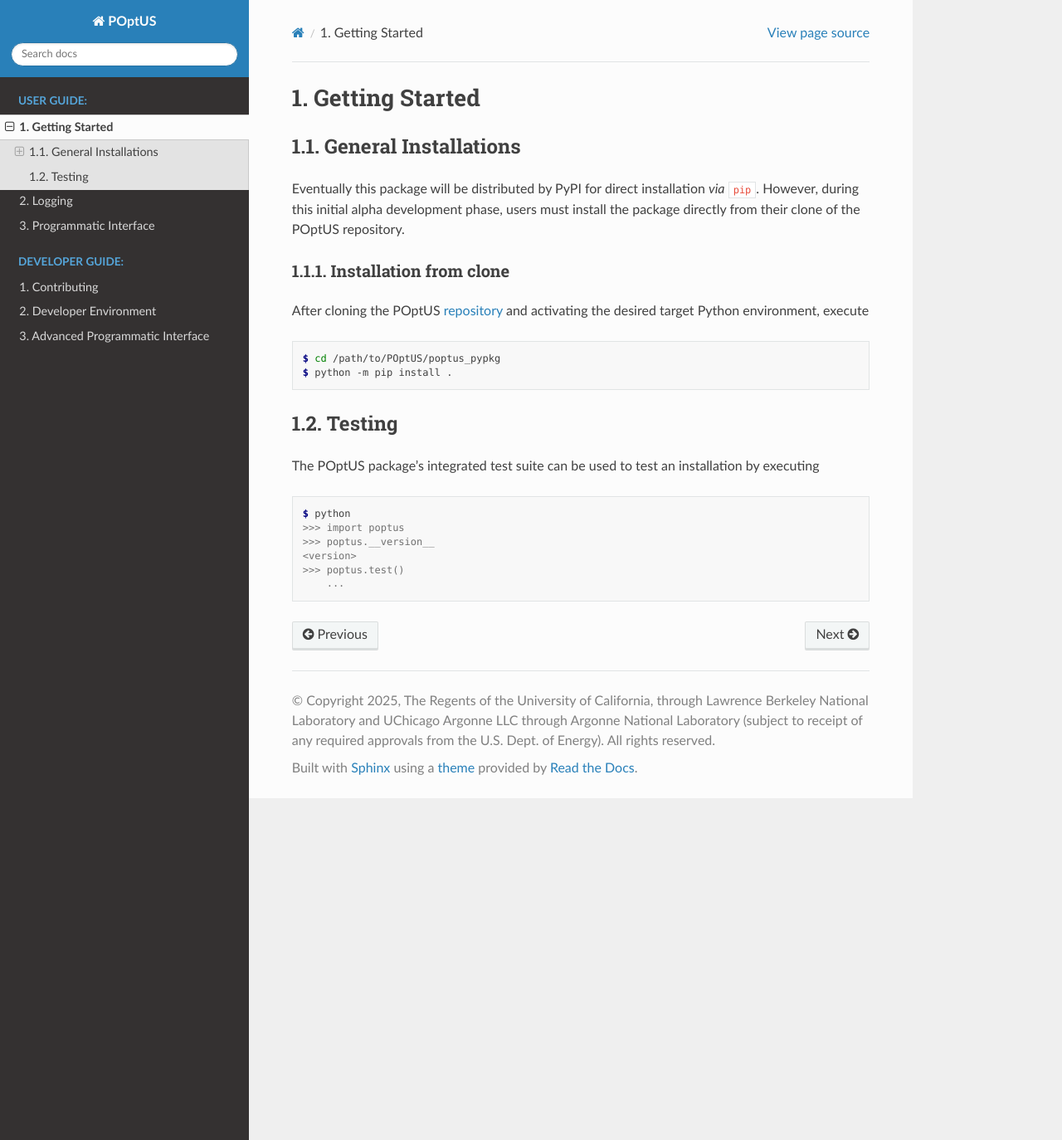
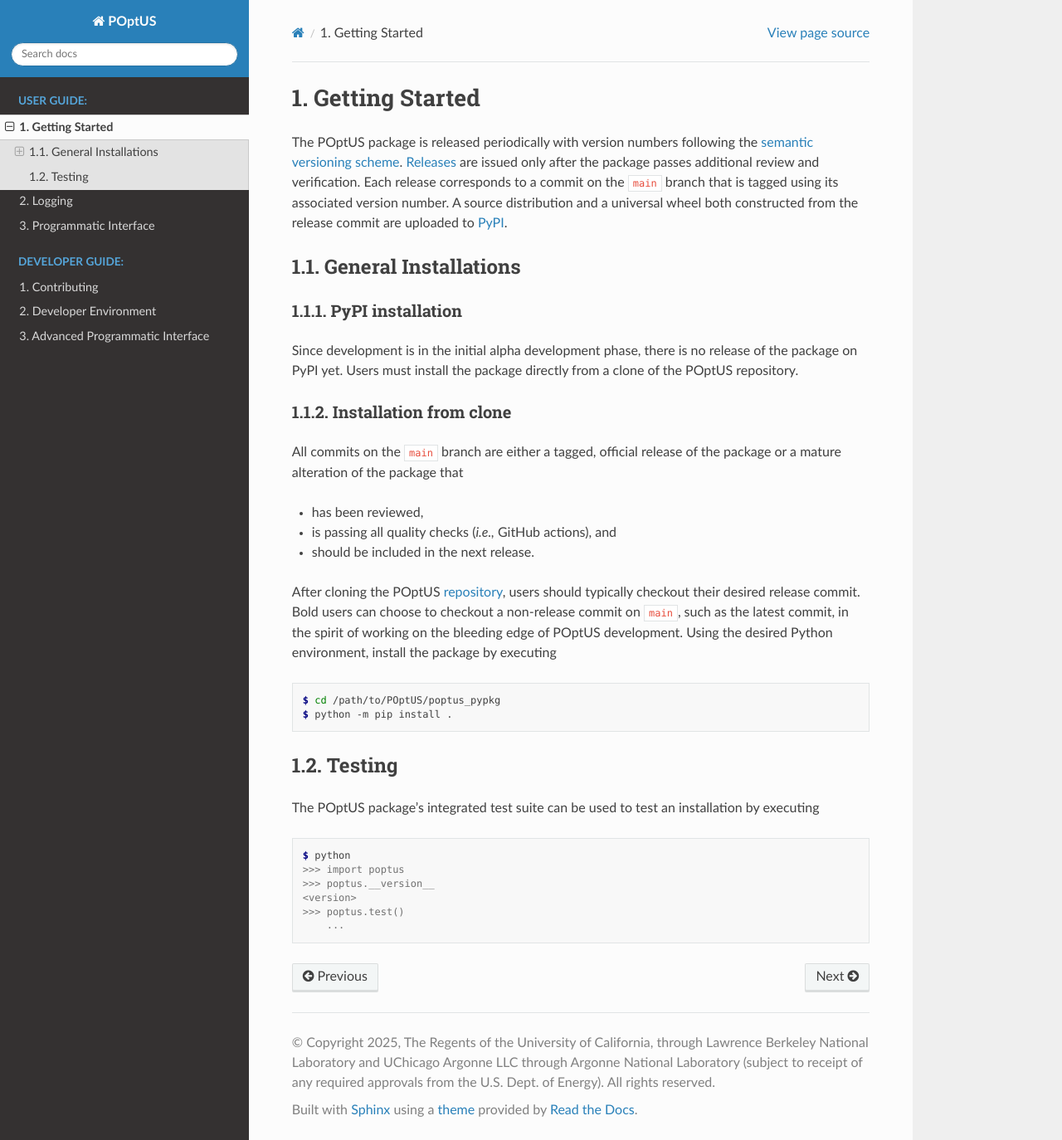
Before and after one commit to POptUS/POptUS, a Sphinx documentation site: the page built from docs/get_started.rst, in a window 1280 px wide and 1374 px high. Shown: the whole window at 83% size. Built offline with Sphinx 7.4.7 and the Read the Docs theme 3.1.0, drawn with Linux system fonts in a browser that asks for light colours; the version number could not be read and is left out.

Commit message:
(Issue #12) Update local clone install docs based on Git Workflow.
This includes desribing the versioning and release schemes at a basic level.

```diff
--- a/docs/get_started.rst
+++ b/docs/get_started.rst
@@ -1,18 +1,41 @@
 Getting Started
 ===============
+.. _`semantic versioning scheme`: https://semver.org
+.. _`Releases`: https://github.com/POptUS/POptUS/releases
+.. _`PyPI`: https://pypi.org/project/poptus/
+
+The |poptus| package is released periodically with version numbers following the
+`semantic versioning scheme`_.  `Releases`_ are issued only after the package
+passes additional review and verification.  Each release corresponds to a commit
+on the ``main`` branch that is tagged using its associated version number.  A
+source distribution and a universal wheel both constructed from the release
+commit are uploaded to `PyPI`_.
 
 General Installations
 ---------------------
-Eventually this package will be distributed by PyPI for direct installation
-|via| |pip|.  However, during this initial alpha development phase, users must
-install the package directly from their clone of the |poptus| repository.
+
+PyPI installation
+^^^^^^^^^^^^^^^^^
+Since development is in the initial alpha development phase, there is no release
+of the package on PyPI yet.  Users must install the package directly from a
+clone of the |poptus| repository.
 
 Installation from clone
 ^^^^^^^^^^^^^^^^^^^^^^^
 .. _`repository`: https://github.com/POptUS/POptUS
 
-After cloning the |poptus| `repository`_ and activating the desired target
-Python environment, execute
+All commits on the ``main`` branch are either a tagged, official release of the
+package or a mature alteration of the package that
+
+* has been reviewed,
+* is passing all quality checks (|ie| GitHub actions), and
+* should be included in the next release.
+
+After cloning the |poptus| `repository`_, users should typically checkout their
+desired release commit.  Bold users can choose to checkout a non-release commit
+on ``main``, such as the latest commit, in the spirit of working on the bleeding
+edge of |poptus| development.  Using the desired Python environment, install the
+package by executing
 
 .. code-block:: console
 
```
